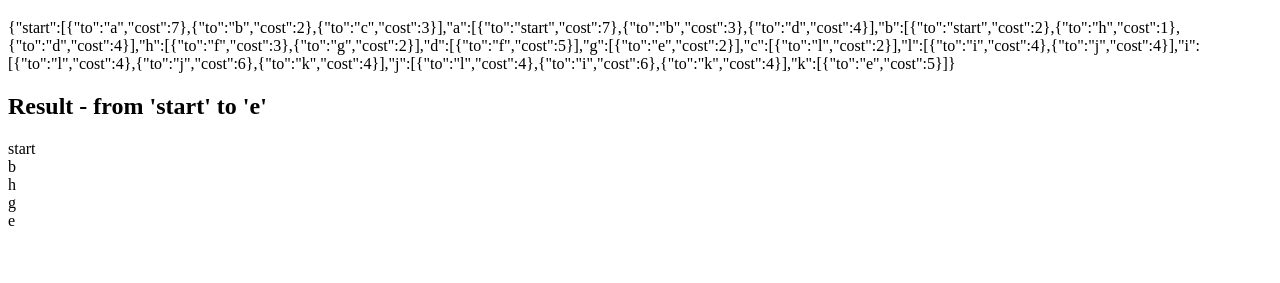
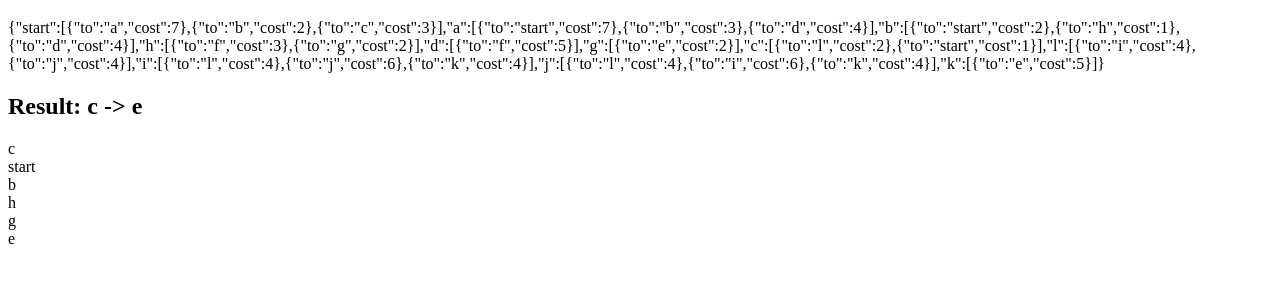
Before and after one commit to warlockxins/dijkstra, a plain HTML site: page src/demo.html in a window 1280 px wide. Shown: the part 61-344 px from the top of the page. Drawn offline with Linux system fonts and the light colour scheme.

Commit message:
more samples for pathfinding

```diff
--- a/src/demo.html
+++ b/src/demo.html
@@ -13,7 +13,7 @@
     <div id='graph'>
     </div>
 
-    <h2>Result - from 'start' to 'e'</h2>
+    <h2>Result: <strong id='fromto'></strong></h2>
     <div id='result'></div>
 </body>
 
--- a/src/dijkstra/dijkstra.js
+++ b/src/dijkstra/dijkstra.js
@@ -63,8 +63,6 @@ class PathPlanner {
           smallest = item.cost;
           cheapCostKey = vertexKey;
         }
-      } else {
-        console.log('already visited', vertexKey);
       }
     });
 
--- a/src/index.js
+++ b/src/index.js
@@ -1,11 +1,17 @@
 function doPath() {
+    searchFromTo('c', 'e');
+}
+
+function searchFromTo(start, end) {
     console.time('--- Path find');
     const planner = new PathPlanner(in_vertexes, in_edgeCosts);
-    const result = planner.execute('start', 'e')
+    const result = planner.execute(start, end)
     console.timeEnd('--- Path find');
 
     document.getElementById('graph').innerHTML = JSON.stringify(in_edgeCosts);
 
+    document.getElementById('fromto').innerHTML = start + ' -> ' + end;
+
     console.log('shortest path', result);
     document.getElementById('result').innerHTML = result.join('<br>');
 }
--- a/src/indices.js
+++ b/src/indices.js
@@ -42,7 +42,8 @@ var in_edgeCosts = {
   ],
   // right branch
   c: [
-    { to: 'l', cost: 2 }
+    { to: 'l', cost: 2 },
+    { to: 'start', cost: 1 }
   ],
   l: [
     { to: 'i', cost: 4 },
```
